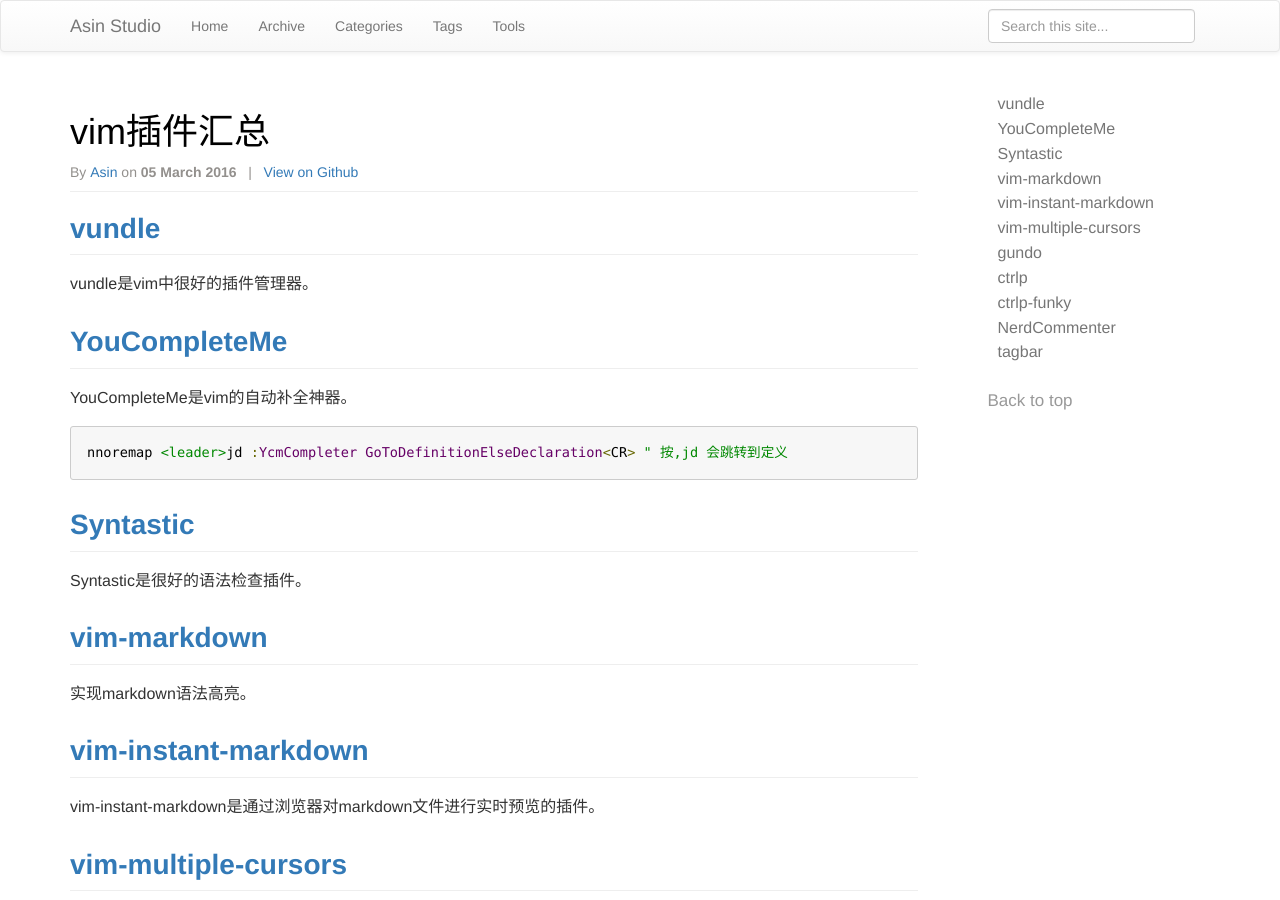
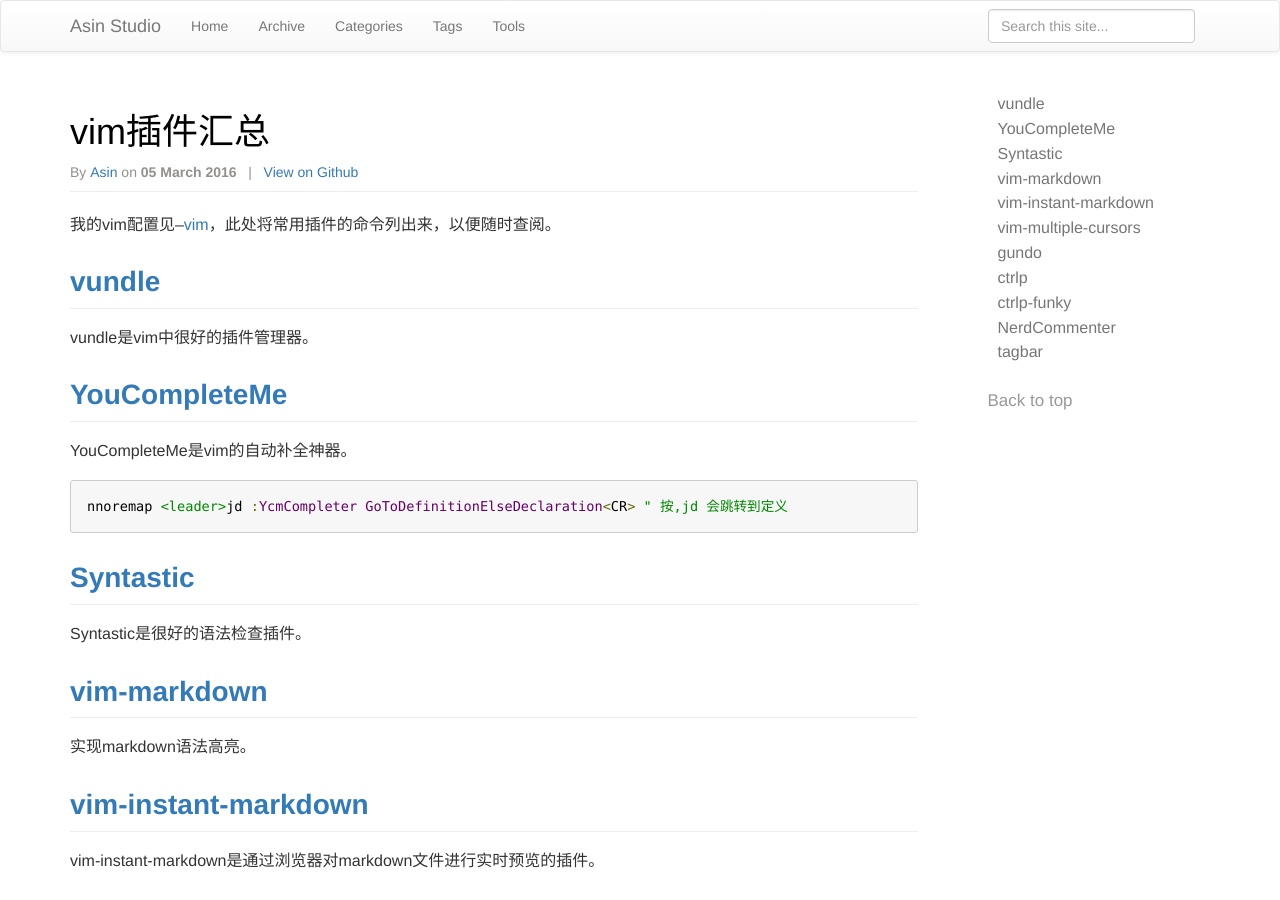
Before and after one commit to asin929/asin929.github.io, a Jekyll site: the page built from _posts/Vim/2016-3-5-vim插件汇总.md, in a window 1280 px wide and 900 px high. Built offline with Jekyll 4.4.1, drawn with Linux system fonts in a browser that asks for light colours; comment, search, counter and statistics services are not loaded.

Commit message:
Update vim插件汇总

```diff
--- a/_posts/Vim/2016-3-5-vim插件汇总.md
+++ b/_posts/Vim/2016-3-5-vim插件汇总.md
@@ -10,6 +10,9 @@ tags : [template, myblog]
 
 
 <!-- more -->
+
+
+我的vim配置见--[vim](https://github.com/asin929/vim)，此处将常用插件的命令列出来，以便随时查阅。
 
 
 ## [vundle](https://github.com/VundleVim/Vundle.vim)
```
